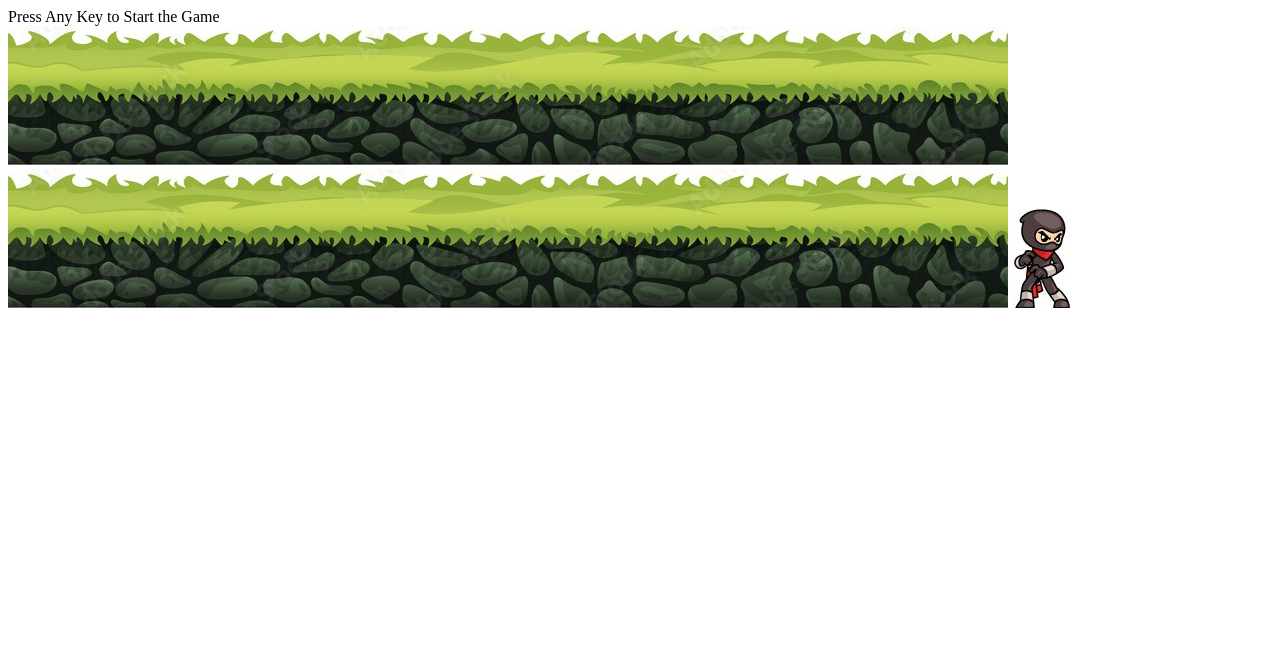
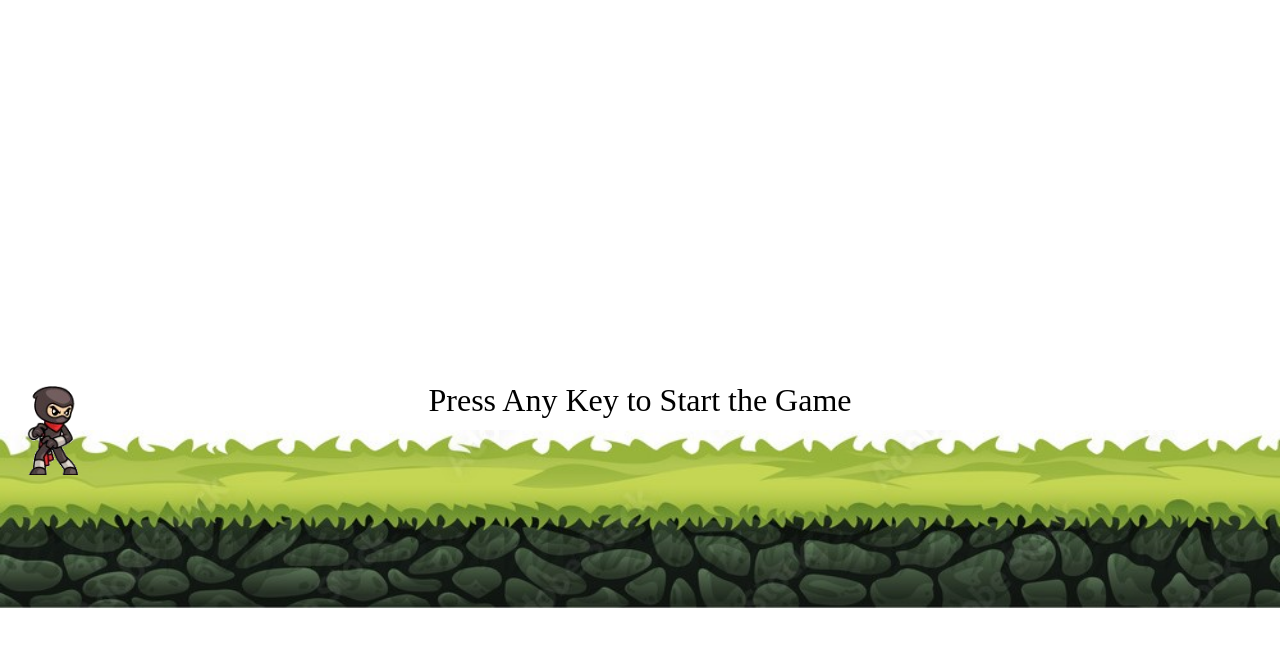
Before and after one commit to KadenHansen/Google_Dino_Mock_Ninja_Game, a plain HTML site: page index.html in a window 1280 px wide. Drawn offline with Linux system fonts and the light colour scheme.

Commit message:
added css to start game appearance. changed source images to transparent background

```diff
--- a/assets/css/styles.css
+++ b/assets/css/styles.css
@@ -0,0 +1,43 @@
+*, *::before, *::after{
+    box-sizing: border-box;
+    user-select: none;
+}
+
+body {
+    display: flex;
+    justify-content: center;
+    align-items: center;
+    margin: 0;
+    min-height: 100vh;
+}
+
+.world {
+    /* overflow: hidden; */
+    position: relative;
+    width: 100%;
+    height: 150px;
+}
+
+.start-screen {
+    position: absolute;
+    font-size: 2em;
+    top: 50%;
+    left: 50%;
+    transform: translate(-50%, -50%);
+
+}
+
+.ground {
+    position: absolute;
+    top: 70%;
+    left: 0;
+    width: 100%;
+    z-index: -1;
+}
+
+.ninja {
+    position: absolute;
+    bottom: 0;
+    left: 2%;
+    height: 60%;
+}
--- a/index.html
+++ b/index.html
@@ -12,7 +12,7 @@
         <div class="start-screen">Press Any Key to Start the Game</div>
         <img src="./assets/images/grass_texture.jpg" alt="cartoon grass platform" class="ground">
         <img src="./assets/images/grass_texture.jpg" alt="cartoon grass platform" class="ground">
-        <img src="./assets/images/ninja/ninja_static.jpg" alt="cartoon ninja standing in defensive position" class="ninja">
+        <img src="./assets/images/ninja/ninja_static.png" alt="cartoon ninja standing in defensive position" class="ninja">
     </div>
 </body>
 </html>
```
Also changed, not shown: assets/images/ninja/ninja_hit.jpg (deleted), assets/images/ninja/ninja_hit.png (added), assets/images/ninja/ninja_jump.jpg (deleted), assets/images/ninja/ninja_jump.png (added), assets/images/ninja/ninja_running/ninja_run_1.png (added), assets/images/ninja/ninja_running/ninja_run_2.png (added), assets/images/ninja/ninja_running/ninja_run_3.png (added), assets/images/ninja/ninja_running/ninja_run_4.png (added), assets/images/ninja/ninja_running/ninja_run_5.png (added), assets/images/ninja/ninja_running/ninja_run_6.png (added), assets/images/ninja/ninja_static.jpg (deleted), assets/images/ninja/ninja_static.png (added), index.js (deleted), script.js (added).
